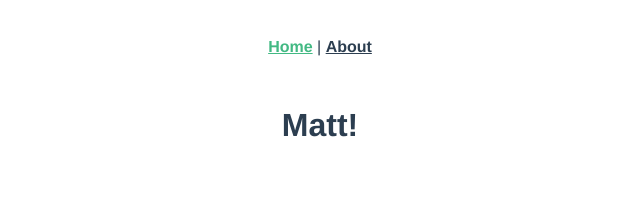
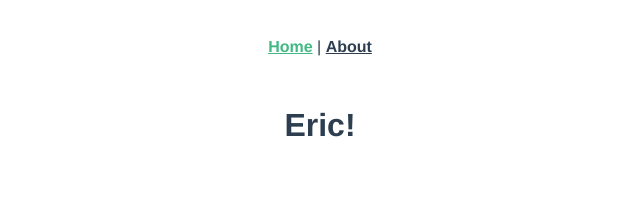
Before and after one commit to meganreh/student_portal, a Vue app: page / in a window 1280 px wide. Shown: the top 197 px of the page, without its empty margins (320-960 px from the left). Built offline with nearby package versions, Linux system fonts and the light colour scheme.

Commit message:
put name in

```diff
--- a/src/views/Home.vue
+++ b/src/views/Home.vue
@@ -10,7 +10,7 @@
 export default {
   data: function() {
     return {
-      message: "Matt!"
+      message: "Eric!"
     };
   },
   created: function() {},
```
